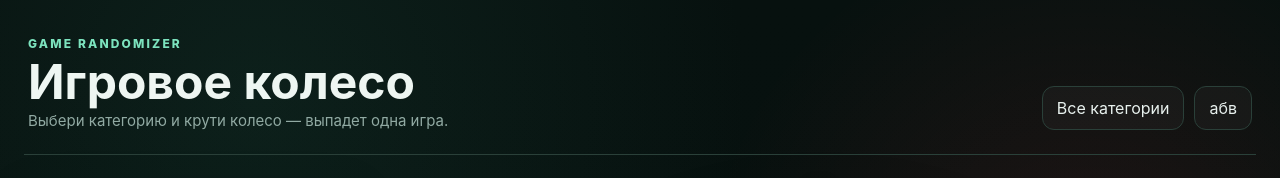
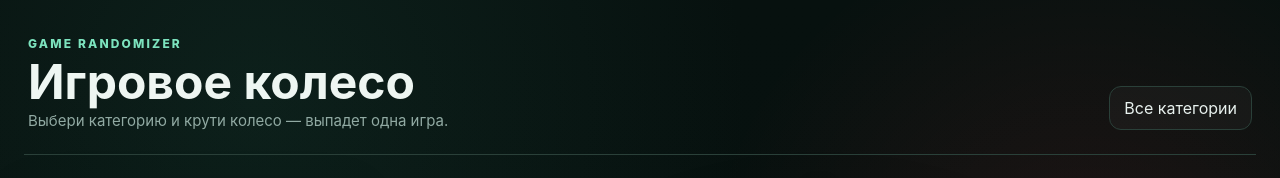
Before and after one commit to adsarff/kolesoPF, a plain HTML site: page index.html in a window 1280 px wide. Shown: the top 178 px of the page. Drawn offline with Linux system fonts and the light colour scheme.

Commit message:
Update index.html

```diff
--- a/index.html
+++ b/index.html
@@ -17,7 +17,6 @@
       </div>
       <div class="topbar-actions">
         <button class="ghost-btn" id="allCategoriesBtn" type="button">Все категории</button>
-        <button class="ghost-btn" id="editDataBtn" type="button">абв</button>
       </div>
     </header>
 
```
